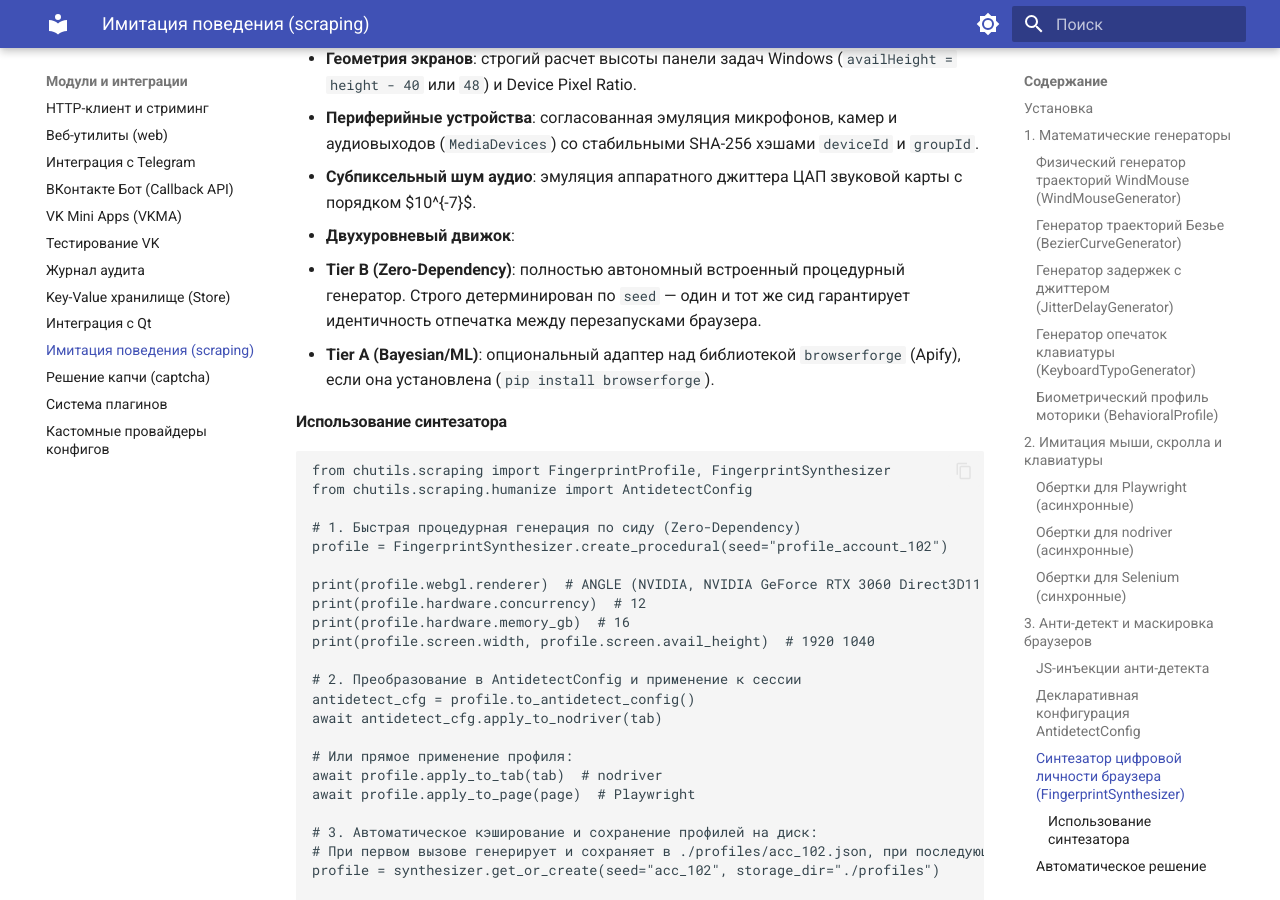
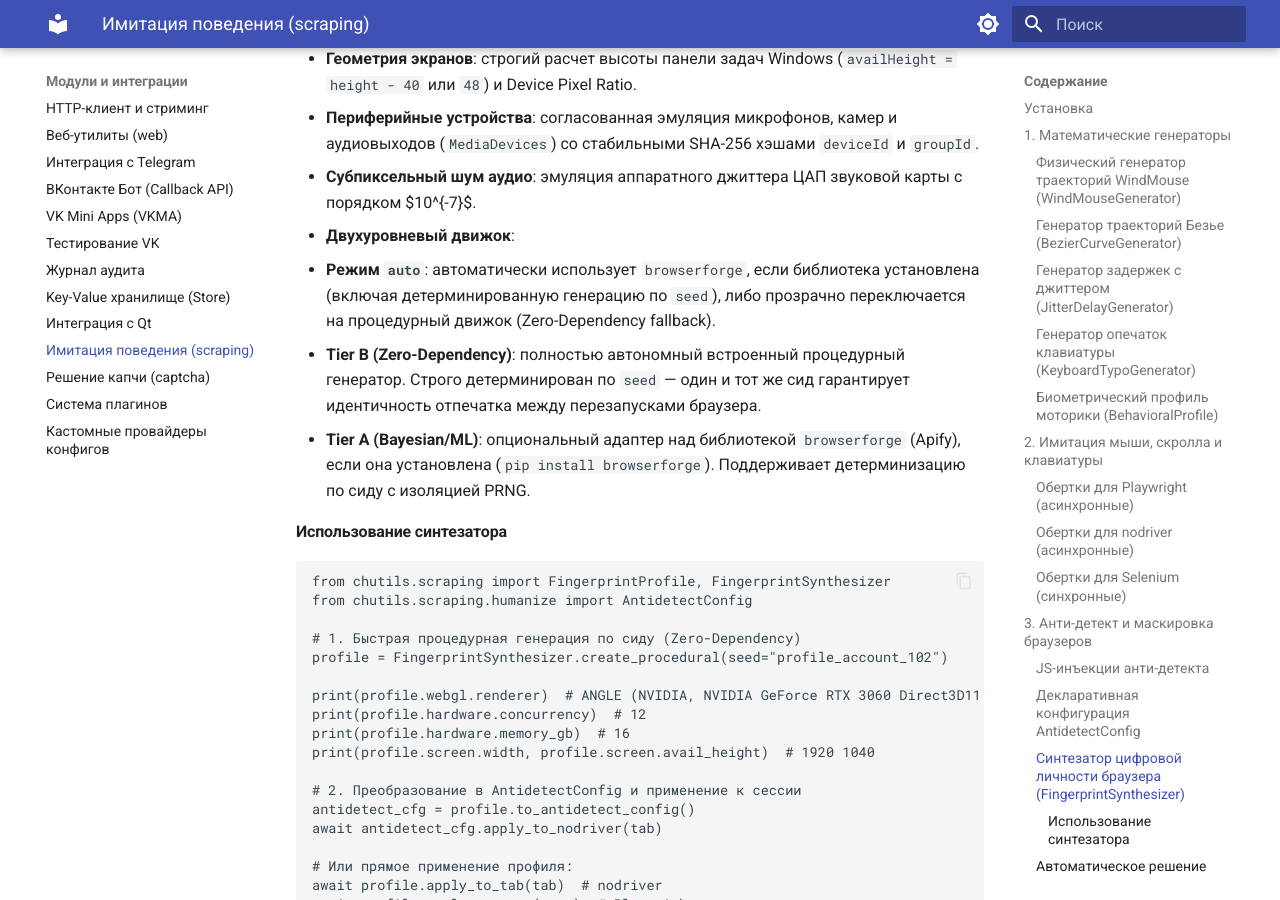
Before and after one commit to Chu4hel/chutils, an MkDocs documentation site: the page built from docs/scraping.md, in a window 1280 px wide and 900 px high, scrolled down 7996 px. Built offline with MkDocs 1.6.1 and Material for MkDocs 9.7.7, drawn with Linux system fonts in a browser that asks for light colours.

Commit message:
docs(scraping): Дополнить описание режима auto и поддержки сида в browserforge

```diff
--- a/docs/scraping.md
+++ b/docs/scraping.md
@@ -338,8 +338,9 @@ await seed_cfg.apply_to_nodriver(tab)
 - **Периферийные устройства**: согласованная эмуляция микрофонов, камер и аудиовыходов (`MediaDevices`) со стабильными SHA-256 хэшами `deviceId` и `groupId`.
 - **Субпиксельный шум аудио**: эмуляция аппаратного джиттера ЦАП звуковой карты с порядком $10^{-7}$.
 - **Двухуровневый движок**:
+  - **Режим `auto`**: автоматически использует `browserforge`, если библиотека установлена (включая детерминированную генерацию по `seed`), либо прозрачно переключается на процедурный движок (Zero-Dependency fallback).
   - **Tier B (Zero-Dependency)**: полностью автономный встроенный процедурный генератор. Строго детерминирован по `seed` — один и тот же сид гарантирует идентичность отпечатка между перезапусками браузера.
-  - **Tier A (Bayesian/ML)**: опциональный адаптер над библиотекой `browserforge` (Apify), если она установлена (`pip install browserforge`).
+  - **Tier A (Bayesian/ML)**: опциональный адаптер над библиотекой `browserforge` (Apify), если она установлена (`pip install browserforge`). Поддерживает детерминизацию по сиду с изоляцией PRNG.
 
 #### Использование синтезатора
 
```
